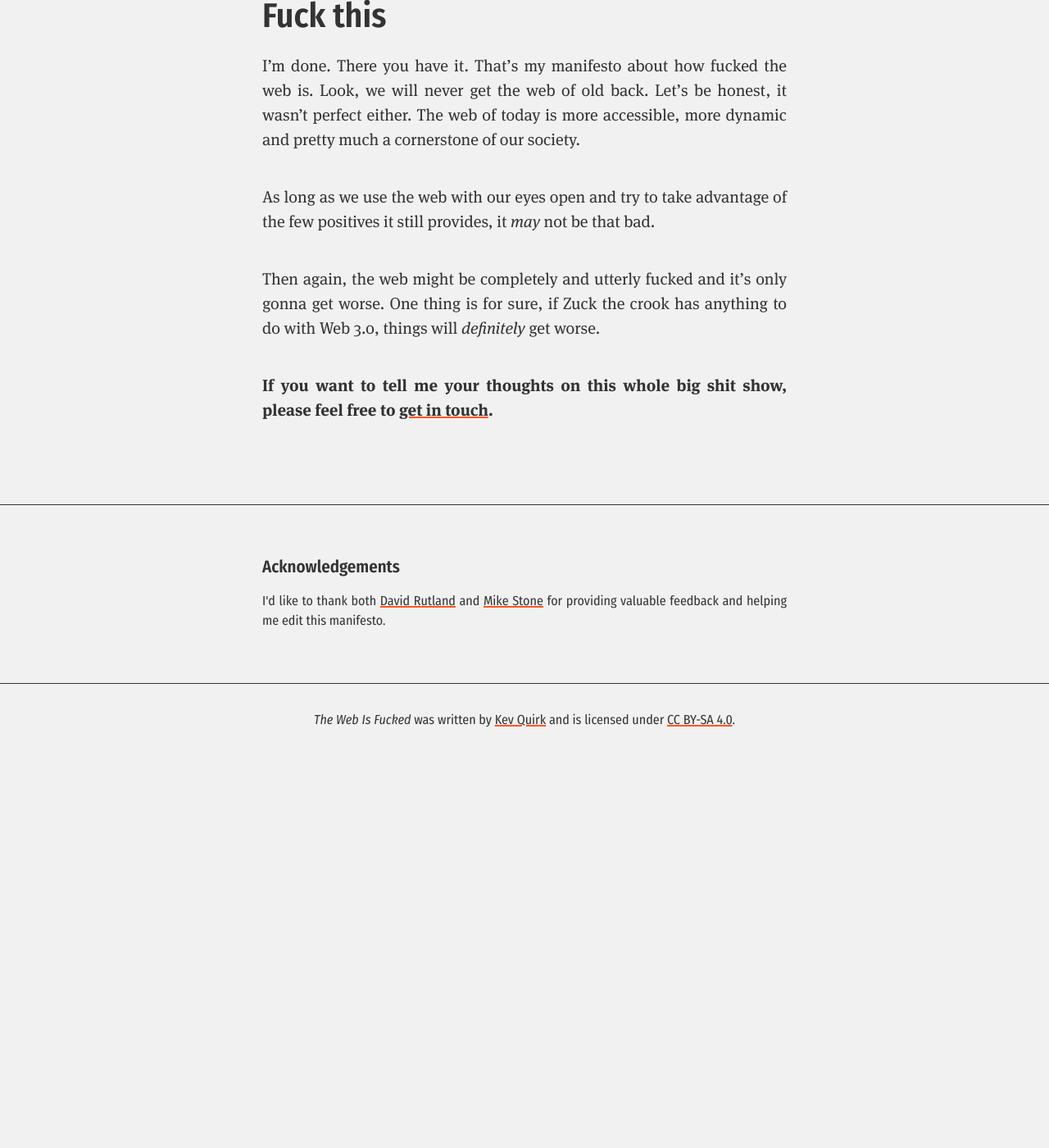
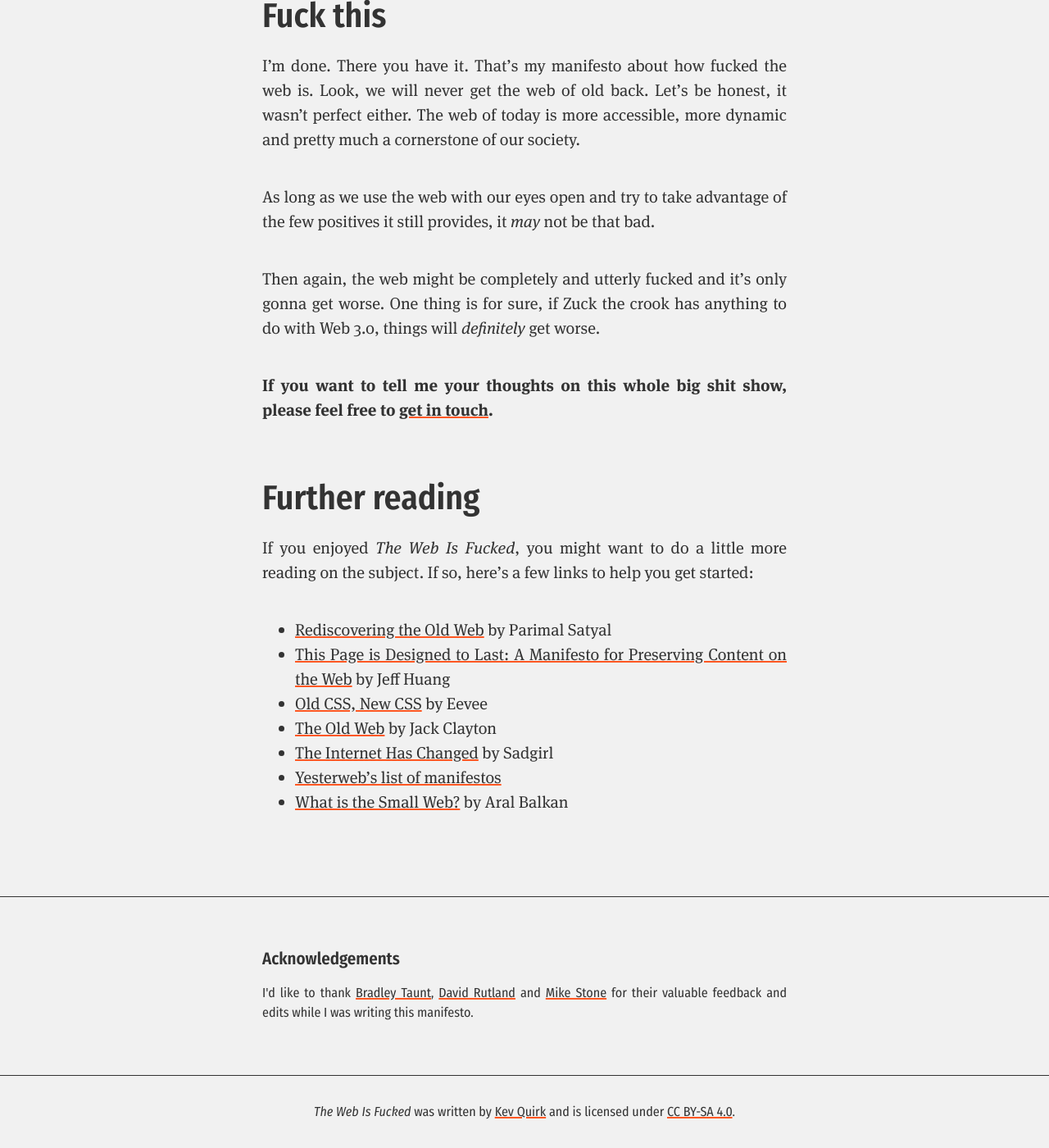
Before and after one commit to kevquirk/fuckedweb, a Jekyll site: the page built from index.md, in a window 1280 px wide and 1400 px high, scrolled down 14491 px. Shown: the whole window at 82% size. Built offline with Jekyll 4.4.1, drawn with Linux system fonts in a browser that asks for light colours; before the commit the page ends 15413 px from its top, so only the background shows below that.

Commit message:
Final edits and publishing 🎉

```diff
--- a/_layouts/default.html
+++ b/_layouts/default.html
@@ -24,7 +24,7 @@
       <div class="acknowledgements">
         <div class="container">
           <h2>Acknowledgements</h2>
-        <p>I'd like to thank both <a href="https://davidrutland.com/">David Rutland</a> and <a href="https://mikestone.me/">Mike Stone</a> for providing valuable feedback and helping me edit this manifesto.</p>
+        <p>I'd like to thank <a href="https://tdarb.org">Bradley Taunt</a>, <a href="https://davidrutland.com/">David Rutland</a> and <a href="https://mikestone.me/">Mike Stone</a> for their valuable feedback and edits while I was writing this manifesto.</p>
         </div>
       </div>
 
--- a/index.md
+++ b/index.md
@@ -191,3 +191,14 @@ As long as we use the web with our eyes open and try to take advantage of the fe
 Then again, the web might be completely and utterly fucked and it's only gonna get worse. One thing is for sure, if Zuck the crook has anything to do with Web 3.0, things will *definitely* get worse.
 
 **If you want to tell me your thoughts on this whole big shit show, please feel free to [get in touch](https://kevq.uk/contact).**
+
+## Further reading
+If you enjoyed *The Web Is Fucked*, you might want to do a little more reading on the subject. If so, here's a few links to help you get started:
+
+* [Rediscovering the Old Web](https://neustadt.fr/essays/the-small-web/) by Parimal Satyal
+* [This Page is Designed to Last: A Manifesto for Preserving Content on the Web](https://jeffhuang.com/designed_to_last/) by Jeff Huang
+* [Old CSS, New CSS](https://eev.ee/blog/2020/02/01/old-css-new-css/) by Eevee
+* [The Old Web](https://rubedo.work/oldweb.html) by Jack Clayton
+* [The Internet Has Changed](https://sadgrl.online/newoldweb/manifesto.html) by Sadgirl
+* [Yesterweb's list of manifestos](https://yesterweb.org/manifesto/)
+* [What is the Small Web?](https://ar.al/2020/08/07/what-is-the-small-web/) by Aral Balkan
```
